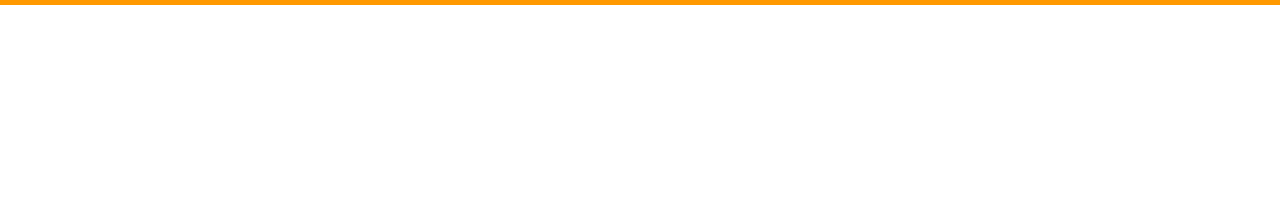
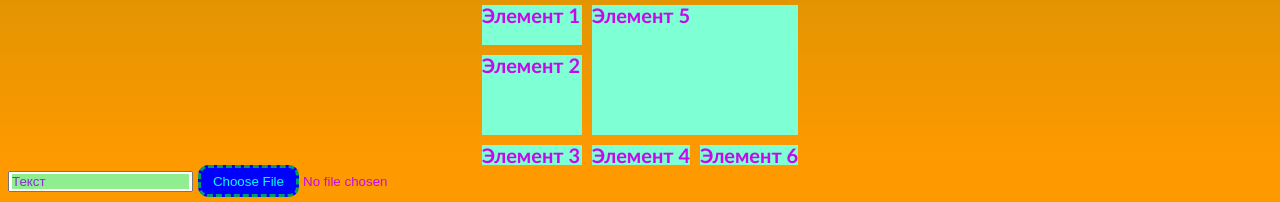
Before and after one commit to Un11ucky/homework, a plain HTML site: page first-lesson.html in a window 1280 px wide. Shown: the part 1914-2116 px from the top of the page. Before the commit the page ends 1919 px from the top, so only its background shows below. Drawn offline with Linux system fonts and the light colour scheme.

Commit message:
feat: Grid разборка

```diff
--- a/first-lesson.html
+++ b/first-lesson.html
@@ -126,6 +126,20 @@
         <div class="item">block</div>
         <div class="item">block</div>
     </div>
+    <div class="modal">
+        фиксация
+    </div>
+    <div class="grid-container">
+        <div class="grid-element">Элемент 1</div>
+        <div class="grid-element">Элемент 2</div>
+        <div class="grid-element">Элемент 3</div>
+        <div class="grid-element">Элемент 4</div>
+        <div class="grid-element big">Элемент 5 </div>
+        <div class="grid-element">Элемент 6</div>
+    </div>
+    <input type="text" placeholder="Текст">
+    <input class="custom-file" type="file">
+
 </body>
 
 </html>
--- a/style/styles.css
+++ b/style/styles.css
@@ -1,26 +1,28 @@
-
 h1,
 h2,
 h3 {
     color: rgb(165, 9, 9)
 }
+
 [style="display: flex; justify-content: center;"] {
     color: aqua;
 }
+
 [href^="http://"] {
     color: rgb(5, 236, 55);
 }
-[href$=".ru"] {
 
-}
-body{
+[href$=".ru"] {}
+
+body {
     color: #c608ec;
-font-family: calibri ;
+    font-family: calibri;
     font-weight: 700;
     font-size: 20px;
     line-height: 1;
     background-image: linear-gradient(rgb(255, 136, 0) 10%, rgb(4, 117, 9)30%, rgb(255, 153, 0) 98%);
 }
+
 /*
     шрифт и его функции
 */
@@ -38,8 +40,55 @@ background-image: linear-gradient(rgb(255, 136, 0) 10%, rgb(4, 117, 9)30%, rgb(2
     outline-offset: 10px;
     box-shadow: 5px 10px 20px rgb(0, 3, 1) inset;
 }
-table{
+
+table {}
+
+.modal {
+    padding: 50px;
+    color: rgb(255, 255, 255);
+    background-color: rgba(0, 0, 0, 0.24);
+    border-radius: 40%;
+
+    position: fixed;
+    top: 100px;
+    left: 100px;
 }
+
+input::placeholder {
+    color: blueviolet;
+    background-color: lightgreen;
+}
+
+.custom-file::file-selector-button {
+    height: 32px;
+    padding-inline: 12px;
+    color: aqua;
+    background-color: blue;
+    border: 3px dashed rgba(0, 255, 0, 0.61);
+    border-radius: 10px;
+}
+
+.grid-container {
+    display: grid;
+    gap: 10px;
+    grid-template-columns: 100px auto;
+    grid-template-rows: 40px 80px;
+    justify-content: center;
+    align-items: stretch;
+
+}
+
+.grid-element {
+    background-color: aquamarine;
+}
+
+.big {
+    grid-column-start: 2;
+    grid-column-end: 4;
+    grid-row-start: 1;
+    grid-row-end: 3;
+}
+
 /*
     чем ниже тем главнее
 */
```
Also changed, not shown: index.html (+1 -1 lines). Lines whose indentation alone changed are shown as unchanged.
